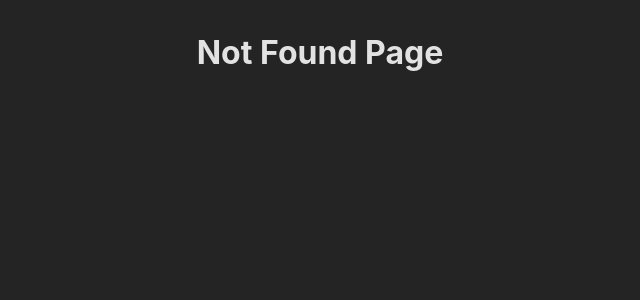
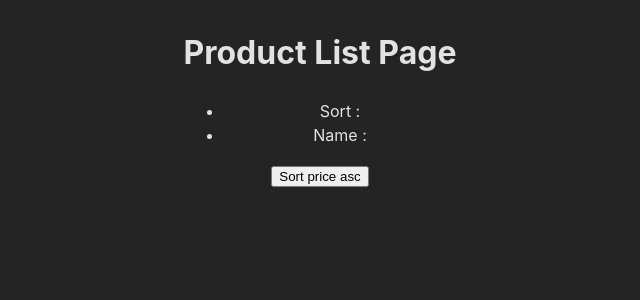
Before and after one commit to Gerryyhonatan/React-Basic-1, a React (Vite) app: page /product-list in a window 1280 px wide. Before the commit this address had no page. Shown: the top 300 px of the page, without its empty margins (320-960 px from the left). Built offline with nearby package versions, Linux system fonts and the light colour scheme.

Commit message:
third commit

```diff
--- a/src/App.tsx
+++ b/src/App.tsx
@@ -8,6 +8,7 @@
 import HomePage from "./pages/HomePage"
 import NotFoundPage from "./pages/NotFoundPage"
 import ProductDetailPage from "./pages/ProductDetailPage"
+import ProductListPage from "./pages/ProductListPage"
 
 // type Teacher = {
 //   name : string;
@@ -45,6 +46,8 @@
         <Route path="/" element={<HomePage/>}/>
         <Route path="/terms" element={<TermsPage/>}/>
 
+        <Route path="/product-list" element={<ProductListPage/>}/>
+
         {/* DYNAMIC ROUTE */}
         <Route path="/product/:productSlug" element={<ProductDetailPage/>}/>
 
--- /dev/null
+++ b/src/pages/ProductListPage.tsx
@@ -0,0 +1,23 @@
+import { useSearchParams } from "react-router"
+
+const ProductListPage = () => {
+    const [searchParams, setSearchParams] = useSearchParams()
+
+    const handleSortValueChange = (sortValue : string) => {
+        searchParams.set("sort", sortValue)
+        setSearchParams(searchParams)
+    }
+
+    return (
+        <div>
+            <h1>Product List Page</h1>
+            <ul>
+                <li>Sort : {searchParams.get("sort")}</li>
+                <li>Name : {searchParams.get("name")}</li>
+            </ul>
+            <button onClick={() => handleSortValueChange("price-asc")}>Sort price asc</button>
+        </div>
+    )
+}
+
+export default ProductListPage
```
